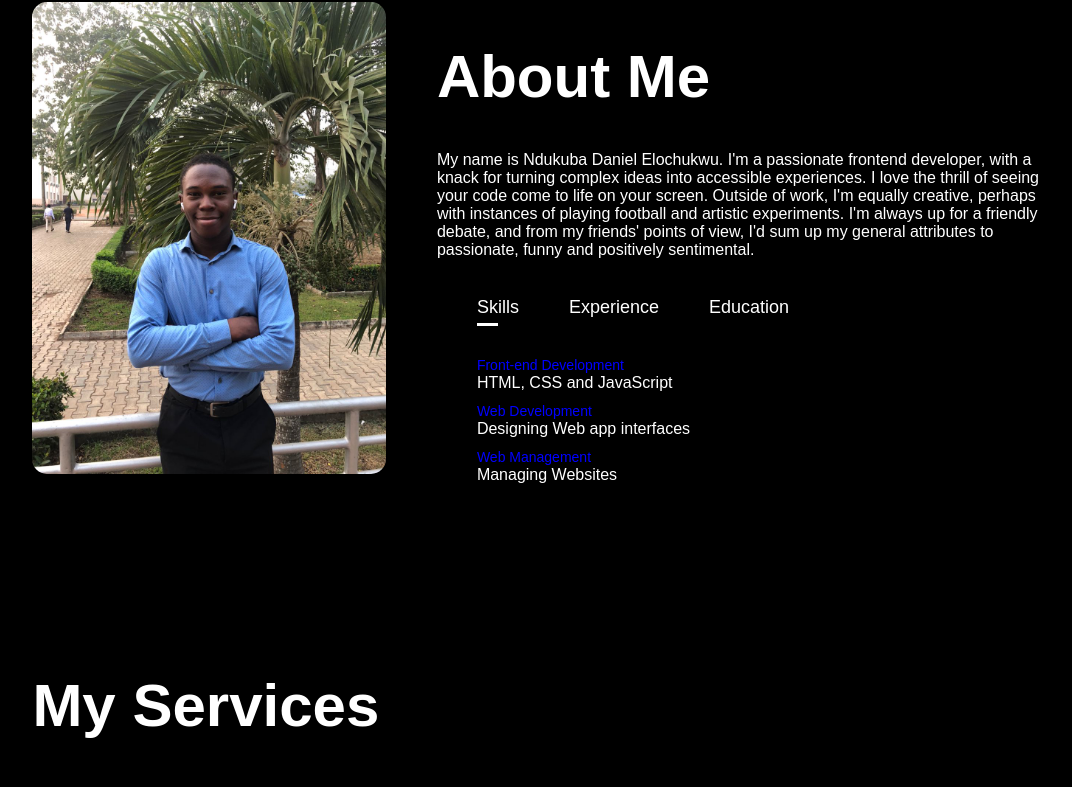
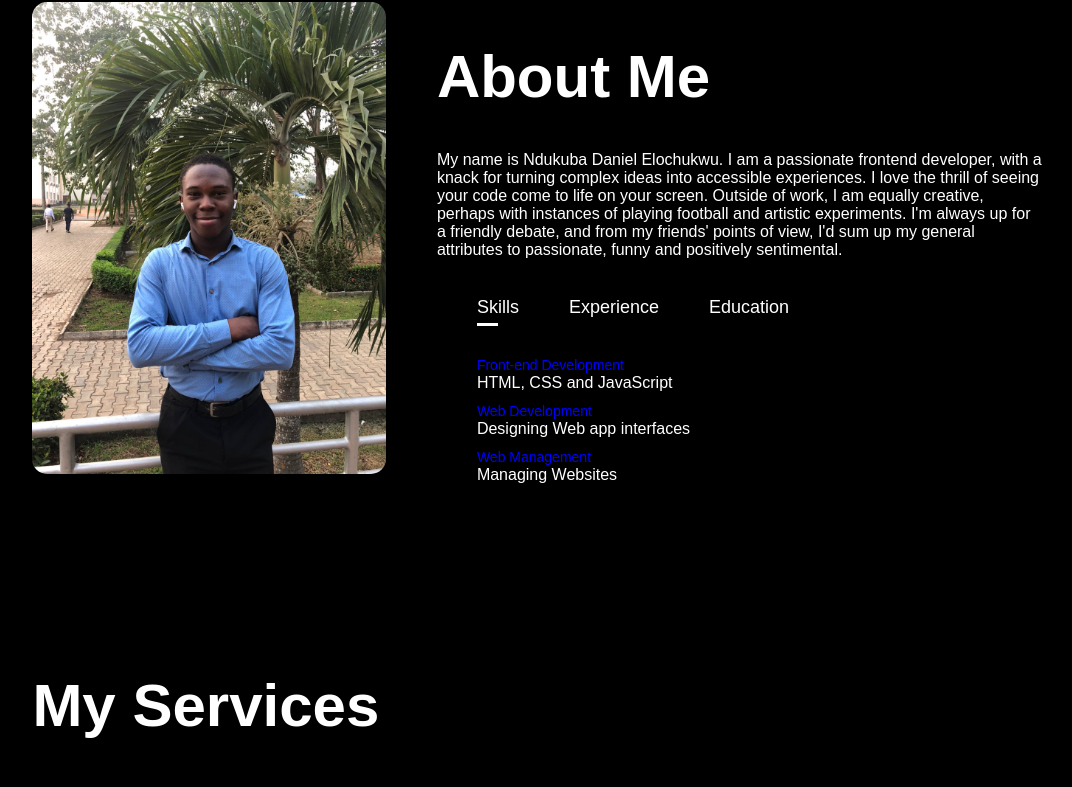
Before and after one commit to danielNdukuba/PersonalPortfolio, a plain HTML site: page index.html in a window 1280 px wide. Shown: the part 896-1683 px from the top of the page, without its empty margins (102-1174 px from the left). Drawn offline with Linux system fonts and the light colour scheme.

Commit message:
Update index.html

```diff
--- a/index.html
+++ b/index.html
@@ -38,10 +38,10 @@
                 </div>
                 <div class="about-col-2">
                     <h1 class="sub-title">About Me</h1>
-                   <p>My name is Ndukuba Daniel Elochukwu. I'm a passionate frontend developer,
+                    <p>My name is Ndukuba Daniel Elochukwu. I am a passionate frontend developer,
                      with a knack for turning complex ideas into accessible experiences. I
                       love the thrill of seeing your code come to life on your screen.
-                    Outside of work, I'm equally creative, perhaps with instances of playing
+                    Outside of work, I am equally creative, perhaps with instances of playing
                     football and artistic experiments. I'm always up for a friendly debate,
                      and from my friends' points of view, I'd sum up my general attributes
                       to passionate, funny and positively sentimental.</p>
```
